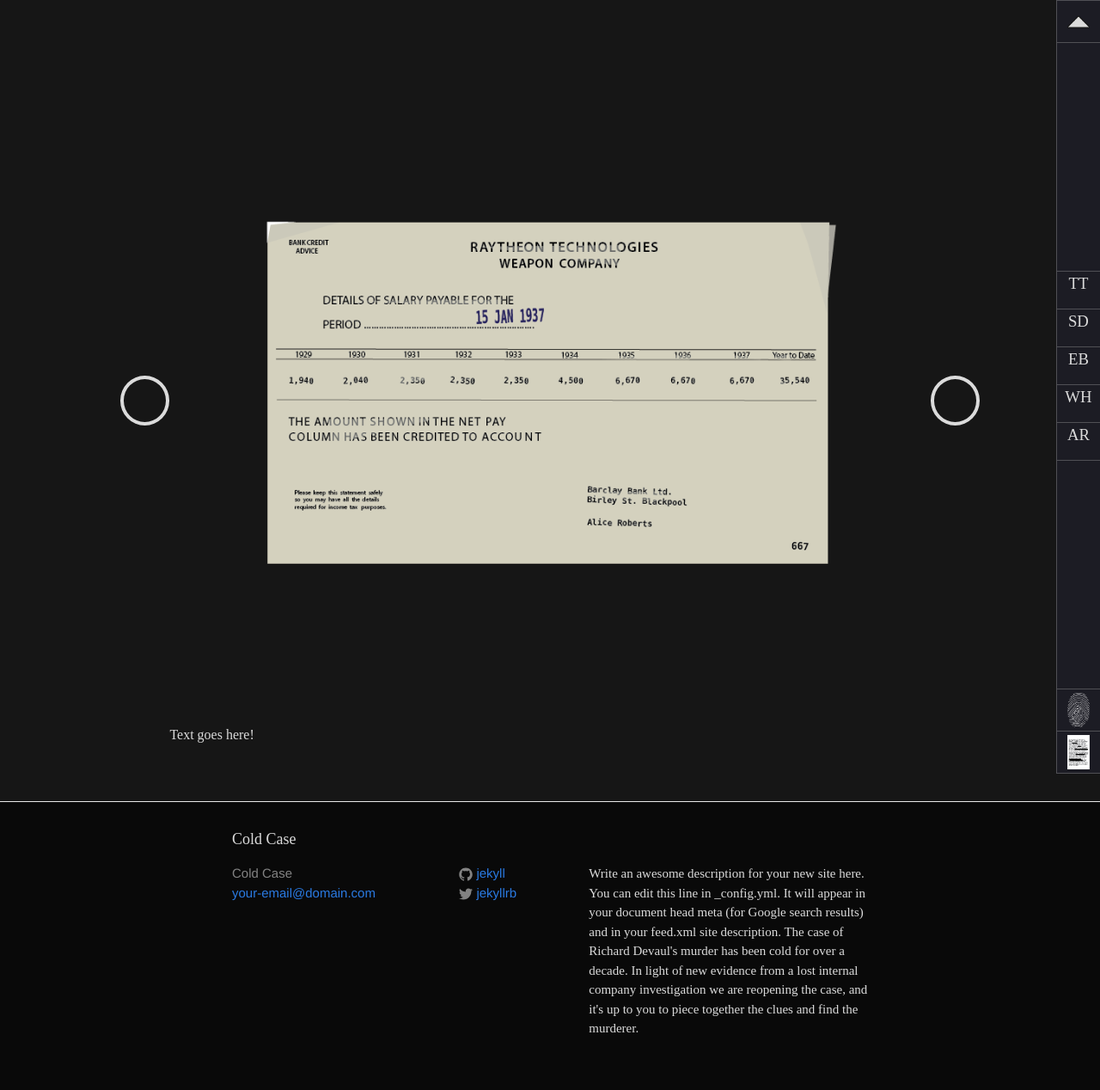
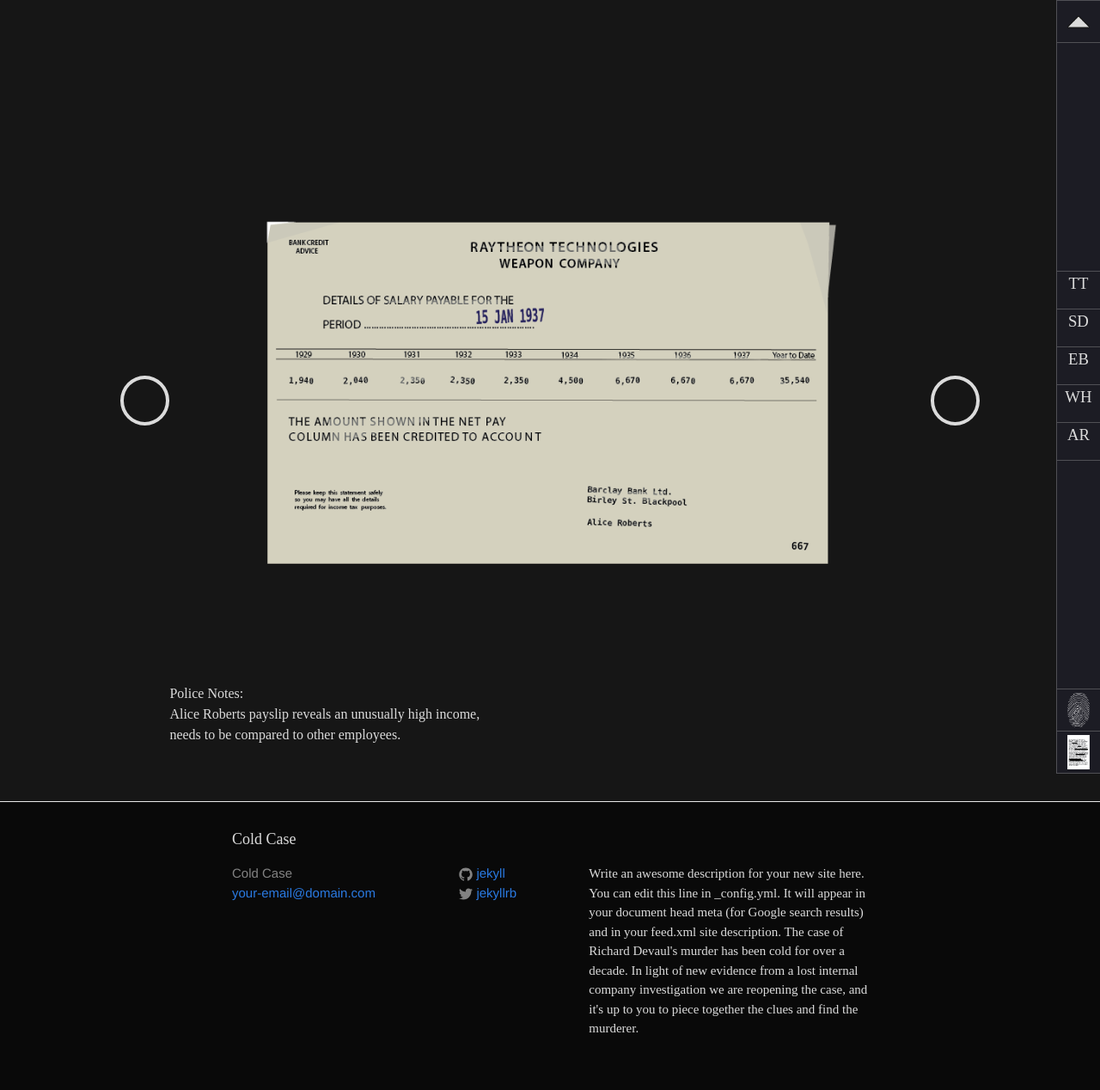
Before and after one commit to tatimblin/murder-mystery, a Jekyll site: the page built from evidence.html, in a window 1280 px wide. Shown: the whole page at 86% size. Built offline with Jekyll 4.4.1, drawn with Linux system fonts in a browser that asks for light colours; nearby versions of some CDN libraries; some web fonts are replaced; some of the changed lines change nothing that is shown.

Commit message:
Added descriptions to evidence

```diff
--- a/_includes/clues.html
+++ b/_includes/clues.html
@@ -5,47 +5,47 @@
     <div class="clue-container">
         <div style="display:inline-block;">
             <img src="{{ site.baseurl }}/img/evidence/ar_payslip-01.png"/>
-            <p>Text goes here!</p>
+            <p>Police Notes:<br /> Alice Roberts payslip reveals an unusually high income, needs to be compared to other employees.</p>
+        </div>
+          <div>
+            <img src="{{ site.baseurl }}/img/evidence/eb_payslip-02.png"/>
+            <p>Police Notes:<br /> Edwin Bolman, long term employee, payslip </p>
         </div>
         <div>
             <img src="{{ site.baseurl }}/img/evidence/bank_statement-07.png"/>
-            <p>Text goes here!</p>
+            <p>Police Notes:<br /> Simon DeVaul was spending more than he was making, how did he plan on paying off his debts?</p>
         </div>
         <div>
             <img src="{{ site.baseurl }}/img/evidence/crime_scene-04.png"/>
-            <p>Text goes here!</p>
-        </div>
-        <div>
-            <img src="{{ site.baseurl }}/img/evidence/eb_payslip-02.png"/>
-            <p>Text goes here!</p>
+            <p>Police Notes:<br /> Time of death was 8:30pm in Robert DeVauls office</p>
         </div>
         <div>
             <img src="{{ site.baseurl }}/img/evidence/hotel_bill.png"/>
-            <p>Text goes here!</p>
+            <p>Police Notes:<br /> Found in Robert DeVauls office, assistant says this was written up as a business trip</p>
         </div>
         <div>
             <img src="{{ site.baseurl }}/img/evidence/lettertoWilliam.png"/>
-            <p>Text goes here!</p>
+            <p>Police Notes:<br /> Company denies William Hedberg treatment for his daughter despite him working closely with Robert</p>
         </div>
         <div>
             <img src="{{ site.baseurl }}/img/evidence/newspaper_clipping-03.png"/>
-            <p>Text goes here!</p>
+            <p>Police Notes:<br /> Newspaper clipping announcing Robert DeVauls death</p>
         </div>
         <div>
             <img src="{{ site.baseurl }}/img/evidence/retirement_speech-08.png"/>
-            <p>Text goes here!</p>
+            <p>Police Notes:<br /> Found in Robert DeVauls office, who is he referring to?</p>
         </div>
         <div>
             <img src="{{ site.baseurl }}/img/evidence/traintickets.png"/>
-            <p>Text goes here!</p>
+            <p>Police Notes:<br /> Tickets from business trip to sign contract with government</p>
         </div>
         <div>
             <img src="{{ site.baseurl }}/img/evidence/wh_payslip.png"/>
-            <p>Text goes here!</p>
+            <p>Police Notes:<br /> William Hedbergs bank statement, where are large deposits coming from?</p>
         </div>
         <div>
             <img src="{{ site.baseurl }}/img/evidence/work_visa.png"/>
-            <p>Text goes here!</p>
+            <p>Police Notes:<br /> Theodore Tresler visa to work in US</p>
         </div>
     </div>
     <div class="clue-btn clue-prev">
```
